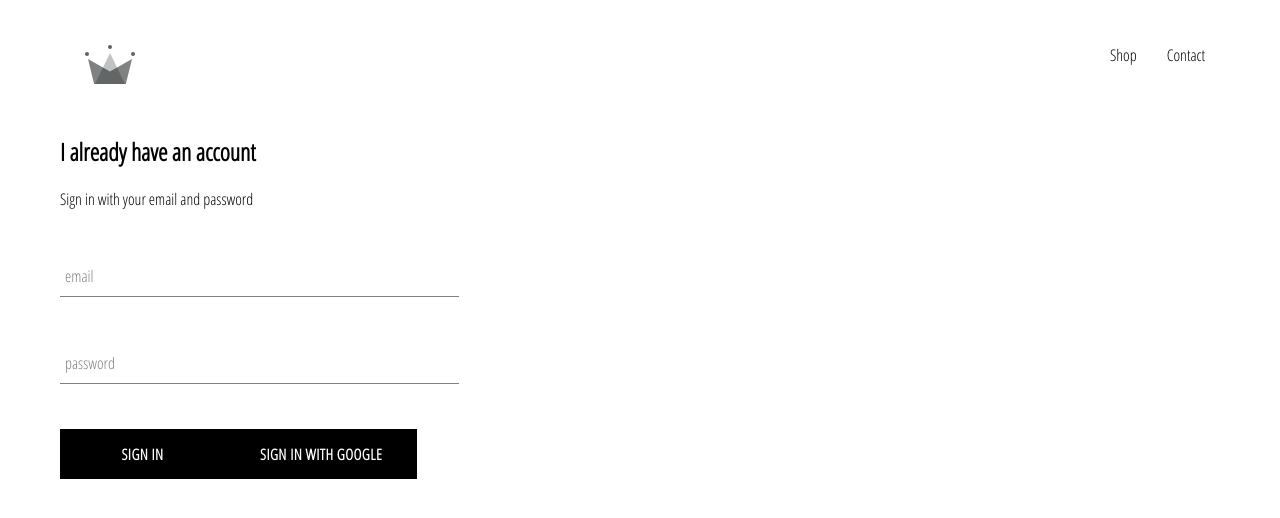
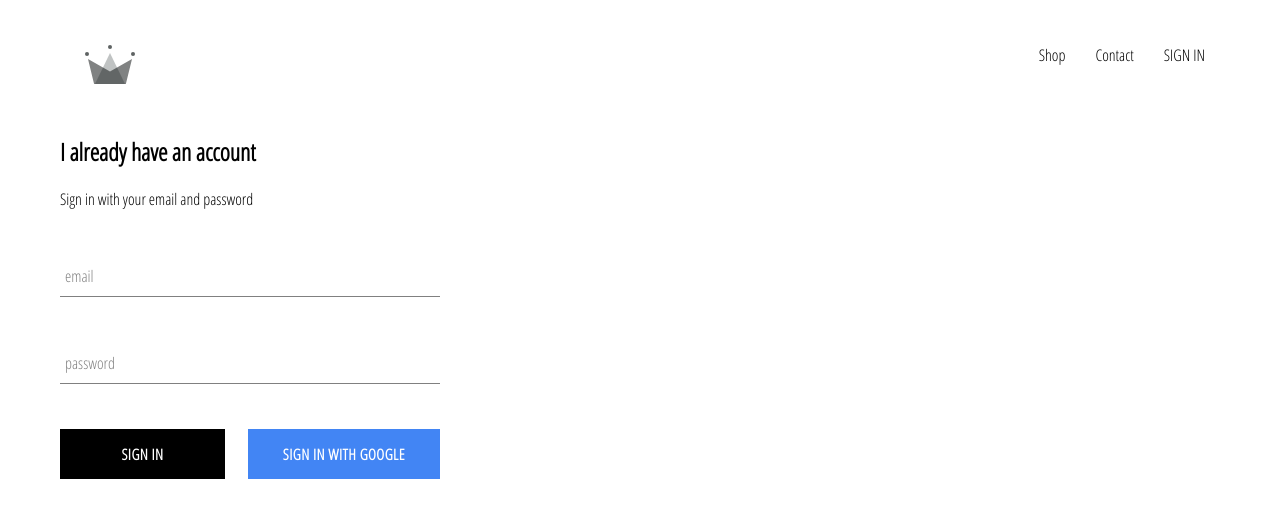
Before and after one commit to kendayao/Urban-Clothing, a React (Create React App) app: page /signin in a window 1280 px wide. Shown: the top 518 px of the page. Built offline with nearby package versions, Linux system fonts and the light colour scheme; no server answers.

Commit message:
created sigin and sign out button and styled buttons

```diff
--- a/src/App.css
+++ b/src/App.css
@@ -7,3 +7,7 @@
     text-decoration: none;
     color: black;
 }
+
+*{
+    box-sizing: border-box;
+}
--- a/src/components/custom-button/CustomButton.js
+++ b/src/components/custom-button/CustomButton.js
@@ -3,8 +3,8 @@
 import './CustomButton.scss';
 
 
-const CustomButton =({children, ...otherProps})=>{
-    return (<button className='custom-button' {...otherProps}>
+const CustomButton =({children, isGoogleSignIn, ...otherProps})=>{
+    return (<button className={`${isGoogleSignIn? 'google-sign-in':''} custom-button`} {...otherProps}>
         {children}
     </button>
     )
--- a/src/components/custom-button/CustomButton.scss
+++ b/src/components/custom-button/CustomButton.scss
@@ -19,4 +19,14 @@
       color: black;
       border: 1px solid black;
     }
+
+    &.google-sign-in{
+      background-color: #4285f4;
+      color: white;
+
+      &:hover{
+        background-color: #357ae8;
+        border: none;
+      }
+    }
   }
--- a/src/components/header/Header.js
+++ b/src/components/header/Header.js
@@ -1,10 +1,10 @@
 import React from 'react'
 import './Header.scss'
 import {Link} from 'react-router-dom'
-
+import {auth} from '../../firebase/firebase.utils'
 import{ReactComponent as Logo} from '../../assets/crown.svg'
 
-const Header = ()=>{
+const Header = ({currentUser})=>{
     return(
         <div className='header'>
             <Link className='logo-container' to='/'>
@@ -14,7 +14,12 @@
             <div className='options'>
                 <Link className='option' to='/shop'>Shop</Link>
                 <Link className='option' to='/contact'>Contact</Link>
+                {
+                currentUser ? <div className='option' onClick={()=>auth.signOut()}>SIGN OUT</div>:
+                <Link className='option' to='/signin'>SIGN IN</Link>
+            }
             </div>
+
         </div>
     )
 }
--- a/src/components/header/Header.scss
+++ b/src/components/header/Header.scss
@@ -20,6 +20,7 @@
 
       .option {
         padding: 10px 15px;
+        cursor: pointer;
       }
     }
   }
--- a/src/components/signin/SignIn.js
+++ b/src/components/signin/SignIn.js
@@ -39,9 +39,11 @@
 
                 <FormInput name="password" type="password" value={this.state.password} handleChange={this.handleChange} label='password' required />
 
+                <div className='buttons'>
+                <CustomButton type='submit'>SIGN IN</CustomButton>
+                <CustomButton onClick={signInWithGoogle} isGoogleSignIn>Sign In With Google</CustomButton>
+                </div>
 
-                <CustomButton type='submit'>SIGN IN</CustomButton>
-                <CustomButton onClick={signInWithGoogle}>Sign In With Google</CustomButton>
             </form>
         </div>
     )
--- a/src/components/signin/SignIn.scss
+++ b/src/components/signin/SignIn.scss
@@ -1,5 +1,5 @@
 .sign-in{
-    width: 30vw;
+    width: 380px;
     display:flex;
     flex-direction: column;
 
@@ -7,4 +7,9 @@
         margin: 10px 0px;
     }
 
+    .buttons{
+        display: flex;
+        justify-content: space-between;
+    }
+
 }
```
